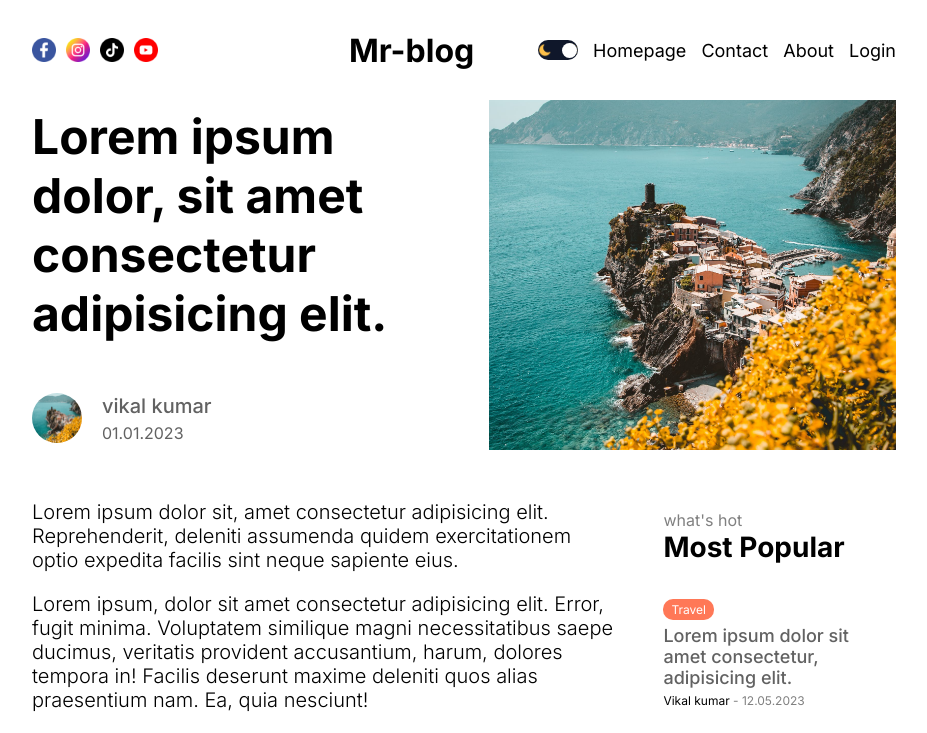
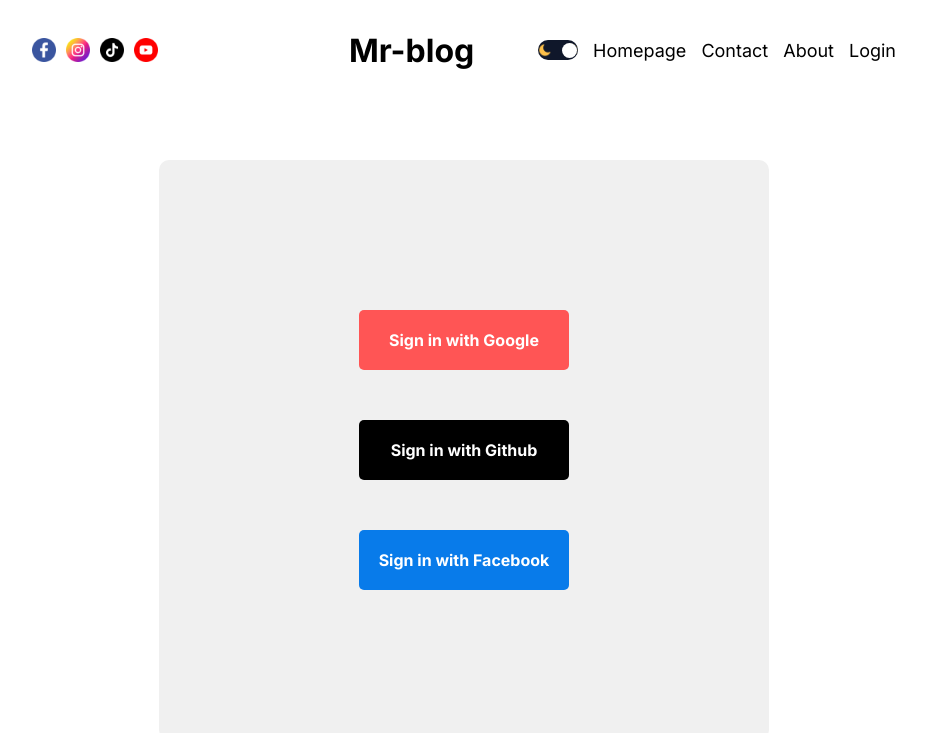
Before and after one commit to rahulsharma0212/blog-app, a Next.js app: page /login in a window 1280 px wide. Shown: the top 733 px of the page, without its empty margins (176-1103 px from the left). Built offline with nearby package versions, Linux system fonts and the light colour scheme.

Commit message:
login page design

```diff
--- /dev/null
+++ b/src/app/login/loginPage.module.css
@@ -0,0 +1,55 @@
+.container {
+    display: flex;
+    justify-content: center;
+    align-items: center;
+    margin-top: 60px;
+}
+
+.wrapper {
+    background-color: var(--softBg);
+    padding: 150px 200px;
+    display: flex;
+    flex-direction: column;
+    gap: 50px;
+    border-radius: 10px;
+}
+
+.socialButton {
+    padding: 20px;
+    border-radius: 5px;
+    border: none;
+    color: white;
+    font-weight: bold;
+    cursor: pointer;
+    display: flex;
+    align-items: center;
+    justify-content: center;
+}
+
+.socialButton:first-child {
+    background-color: #ff5555;
+}
+
+.socialButton:nth-child(2) {
+    background-color: black;
+}
+
+.socialButton:last-child {
+    background-color: #087bea;
+}
+
+@media screen and (max-width: 768px) {
+    .wrapper {
+        padding: 50px 100px;
+    }
+}
+
+@media screen and (max-width: 648px) {
+    .wrapper {
+        padding: 30px;
+    }
+    .socialButton {
+        font-weight: 400;
+        font-size: 14px;
+    }
+}
--- /dev/null
+++ b/src/app/login/page.jsx
@@ -0,0 +1,15 @@
+import styles from './loginPage.module.css';
+
+const page = () => {
+    return (
+        <div className={styles.container}>
+            <div className={styles.wrapper}>
+                <div className={styles.socialButton}>Sign in with Google</div>
+                <div className={styles.socialButton}>Sign in with Github</div>
+                <div className={styles.socialButton}>Sign in with Facebook</div>
+            </div>
+        </div>
+    );
+};
+
+export default page;
```
